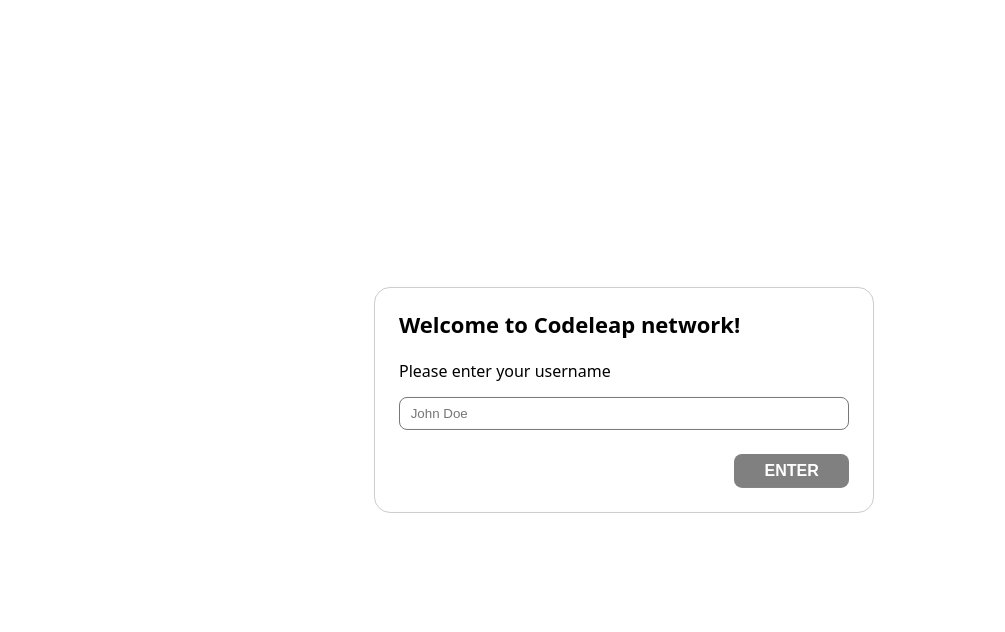
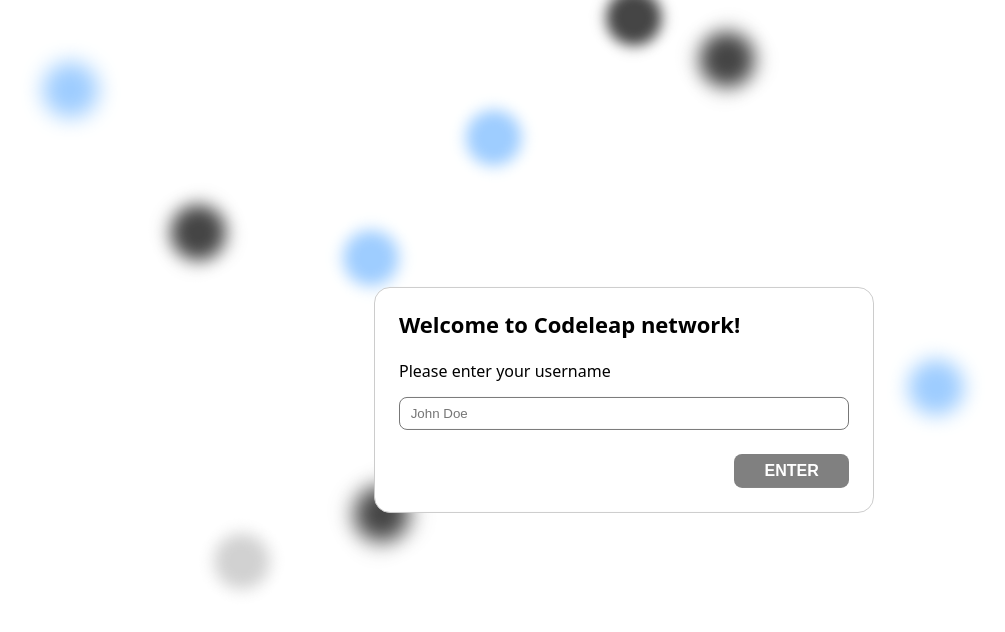
Before and after one commit to Diego-Fernando-Reis/interview_test, a React (Vite) app in the folder vite-project/: page / in a window 1280 px wide. Shown: the top 632 px of the page, without its empty margins (16-1021 px from the left). Built offline with nearby package versions, Linux system fonts and the light colour scheme.

Commit message:
parte do layout

```diff
--- a/vite-project/src/components/AfterLogin/index.jsx
+++ b/vite-project/src/components/AfterLogin/index.jsx
@@ -115,7 +115,7 @@
 
 
       {posts?.map(post => (
-        <Post key={post.id} onclickDelete={() => handleDeleteClick(post.id)} onclickEdit={handleEditClick} autor={`@${post.username}`} date={post.created_datetime} content={post.content}/>
+        <Post key={post.id} onclickDelete={() => handleDeleteClick(post.id)} onclickEdit={handleEditClick} autor={`@${post.username}`} date={post.created_datetime} content={post.content} show={user == post.username ? '' : 'hide'}/>
       ))}
 
       {showDeleteArea && (
--- a/vite-project/src/components/AfterLogin/style.css
+++ b/vite-project/src/components/AfterLogin/style.css
@@ -226,3 +226,7 @@
   left: 50%;
 
 }
+
+.hide{
+  display: none;
+}
--- a/vite-project/src/components/Login/index.jsx
+++ b/vite-project/src/components/Login/index.jsx
@@ -43,7 +43,20 @@
   };
 
   return(
-
+    <>
+      <div className="background">
+        <span></span>
+        <span></span>
+        <span></span>
+        <span></span>
+        <span></span>
+        <span></span>
+        <span></span>
+        <span></span>
+        <span></span>
+        <span></span>
+        <span></span>
+      </div>
       <div className='username'>
         <h3>Welcome to Codeleap network!</h3>
         <p>Please enter your username</p>
@@ -55,6 +68,7 @@
         </form>
         <div className="error">{error}</div>
       </div>
+    </>
   )
 }
 
--- a/vite-project/src/components/Login/style.css
+++ b/vite-project/src/components/Login/style.css
@@ -53,3 +53,132 @@
   background-color: gray;
   color: white;
 }
+
+@keyframes move {
+  100% {
+      transform: translate3d(0, 0, 1px) rotate(360deg);
+  }
+}
+
+.background {
+  position: fixed;
+  width: 100vw;
+  height: 100vh;
+  top: 0;
+  left: 0;
+  background: #ffffff;
+  overflow: hidden;
+}
+
+.background span {
+  width: 7vmin;
+  height: 7vmin;
+  border-radius: 7vmin;
+  backface-visibility: hidden;
+  position: absolute;
+  animation: move;
+  animation-duration: 32;
+  animation-timing-function: linear;
+  animation-iteration-count: infinite;
+}
+
+
+.background span:nth-child(0) {
+  color: #d1d1d1;
+  top: 82%;
+  left: 65%;
+  animation-duration: 181s;
+  animation-delay: -78s;
+  transform-origin: 9vw -15vh;
+  box-shadow: -14vmin 0 2.6838146983656195vmin currentColor;
+}
+.background span:nth-child(1) {
+  color: #454545;
+  top: 70%;
+  left: 46%;
+  animation-duration: 19s;
+  animation-delay: -88s;
+  transform-origin: -22vw 25vh;
+  box-shadow: -14vmin 0 2.6455184305466615vmin currentColor;
+}
+.background span:nth-child(2) {
+  color: #9ecdff;
+  top: 8%;
+  left: 14%;
+  animation-duration: 61s;
+  animation-delay: -55s;
+  transform-origin: -10vw 23vh;
+  box-shadow: -14vmin 0 2.6216336966091616vmin currentColor;
+}
+.background span:nth-child(3) {
+  color: #454545;
+  top: 17%;
+  left: 42%;
+  animation-duration: 116s;
+  animation-delay: -132s;
+  transform-origin: -20vw -15vh;
+  box-shadow: -14vmin 0 2.296739773645869vmin currentColor;
+}
+.background span:nth-child(4) {
+  color: #9ecdff;
+  top: 43%;
+  left: 12%;
+  animation-duration: 105s;
+  animation-delay: -113s;
+  transform-origin: 25vw 10vh;
+  box-shadow: 14vmin 0 1.9837915201232907vmin currentColor;
+}
+.background span:nth-child(5) {
+  color: #9ecdff;
+  top: 41%;
+  left: 62%;
+  animation-duration: 131s;
+  animation-delay: -129s;
+  transform-origin: -3vw 19vh;
+  box-shadow: 14vmin 0 2.4821243485337314vmin currentColor;
+}
+.background span:nth-child(6) {
+  color: #9ecdff;
+  top: 21%;
+  left: 40%;
+  animation-duration: 115s;
+  animation-delay: -92s;
+  transform-origin: 1vw 17vh;
+  box-shadow: 14vmin 0 1.9066334333834485vmin currentColor;
+}
+.background span:nth-child(7) {
+  color: #454545;
+  top: 8%;
+  left: 97%;
+  animation-duration: 18s;
+  animation-delay: -60s;
+  transform-origin: -19vw 20vh;
+  box-shadow: 14vmin 0 1.7790935035552595vmin currentColor;
+}
+.background span:nth-child(8) {
+  color: #d1d1d1;
+  top: 93%;
+  left: 20%;
+  animation-duration: 26s;
+  animation-delay: -10s;
+  transform-origin: 3vw -7vh;
+  box-shadow: 14vmin 0 2.0282443267196495vmin currentColor;
+}
+.background span:nth-child(9) {
+  color: #9ecdff;
+  top: 7%;
+  left: 71%;
+  animation-duration: 43s;
+  animation-delay: -71s;
+  transform-origin: -9vw 1vh;
+  box-shadow: 14vmin 0 2.3054889750294163vmin currentColor;
+}
+.background span:nth-child(10) {
+  color: #454545;
+  top: 4%;
+  left: 93%;
+  animation-duration: 170s;
+  animation-delay: -106s;
+  transform-origin: -12vw 23vh;
+  box-shadow: 14vmin 0 2.3673032911900442vmin currentColor;
+}
--- a/vite-project/src/components/post/index.jsx
+++ b/vite-project/src/components/post/index.jsx
@@ -3,7 +3,7 @@
     <div className="postArea">
       <div className="headerPost">
         <h2>My first Post at CodeLeap Network!</h2>
-        <div className="buttons">
+        <div className={`buttons ${props.show}`}>
           <div className="delete" onClick={props.onclickDelete}>
             <i className="fa-sharp fa-solid fa-trash"></i>
           </div>
```
